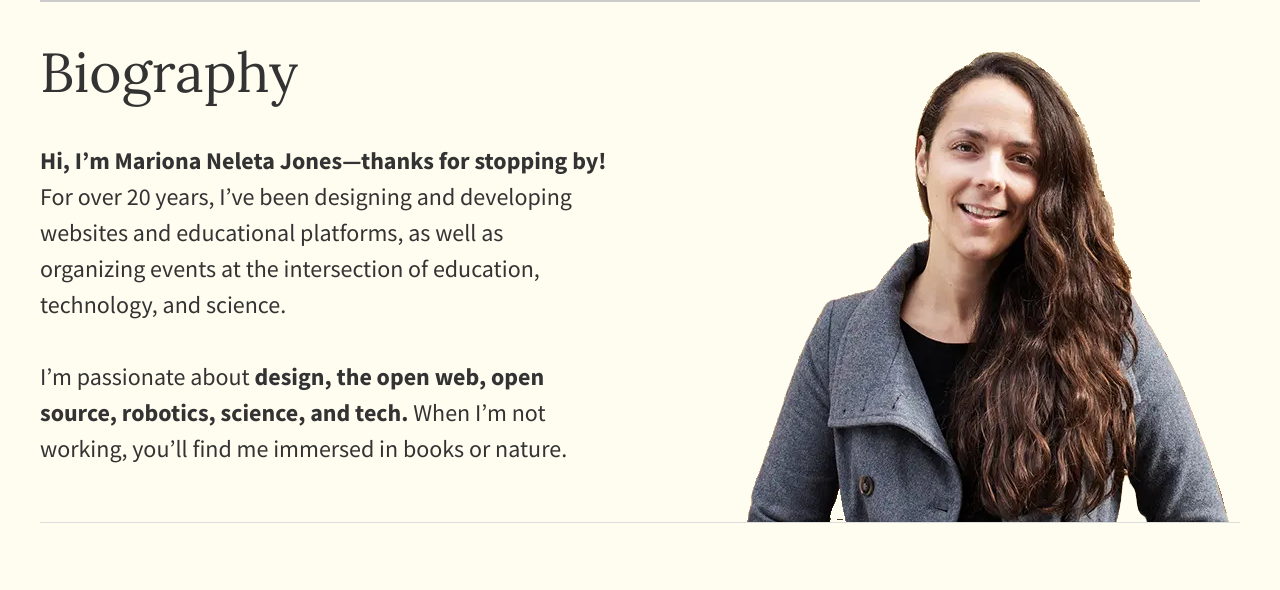
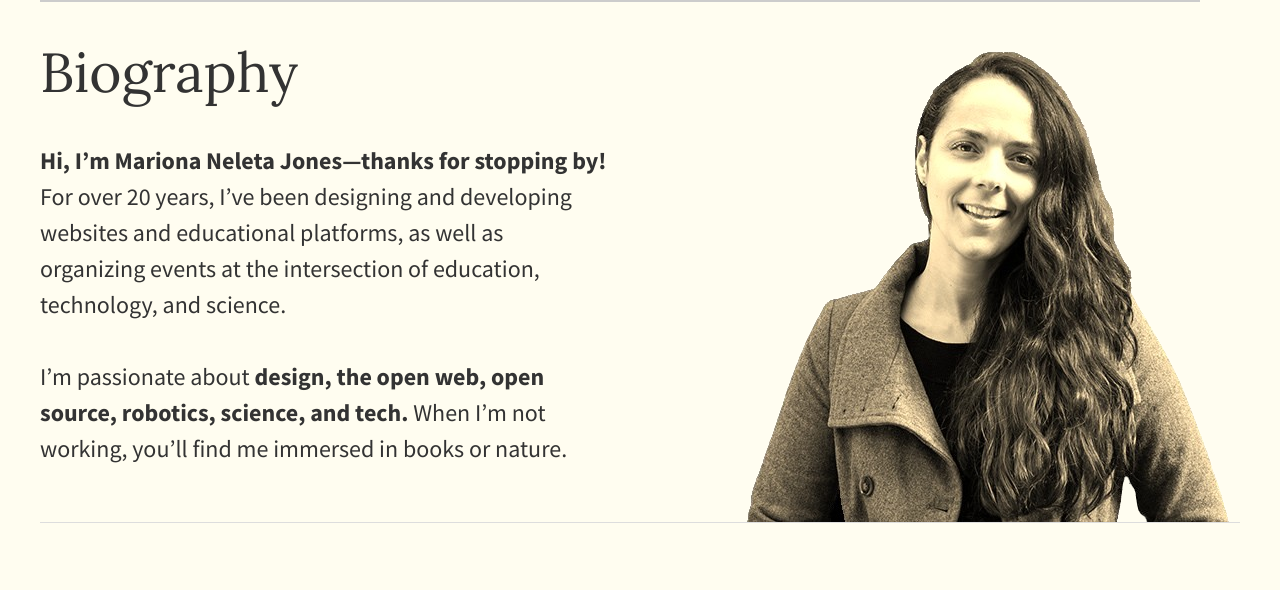
Before and after one commit to mariondita/marionajones-net, a plain HTML site: page site/life/index.html in a window 1280 px wide. Shown: the part 204-794 px from the top of the page. Drawn offline with Linux system fonts and the light colour scheme.

Commit message:
Life page: back to the sepia cut-out portrait
Co-Authored-By: Claude Opus 5.5 <noreply@anthropic.com>
Claude-Session: https://claude.ai/code/session_016R5T8HULVGKfAE3PW3pdJb

```diff
--- a/site/life/index.html
+++ b/site/life/index.html
@@ -64,7 +64,7 @@
             I’m passionate about <strong>design, the open web, open source, robotics, science, and tech.</strong> When I’m not working, you’ll find me immersed in books or nature.</p>
         </div>
         <div class="life-header-right">
-            <img src="/img/life/mariona-jones.webp" alt="Mariona N. Jones smiling, in a grey coat" class="life-linus-image">
+            <img src="/img/life/mariona-jones.png" alt="Mariona N. Jones smiling, in a coat" class="life-linus-image">
         </div>
     </div>
 </section>
```
Also changed, not shown: site/img/life/mariona-jones.png (added), site/img/life/mariona-jones.webp (deleted).
